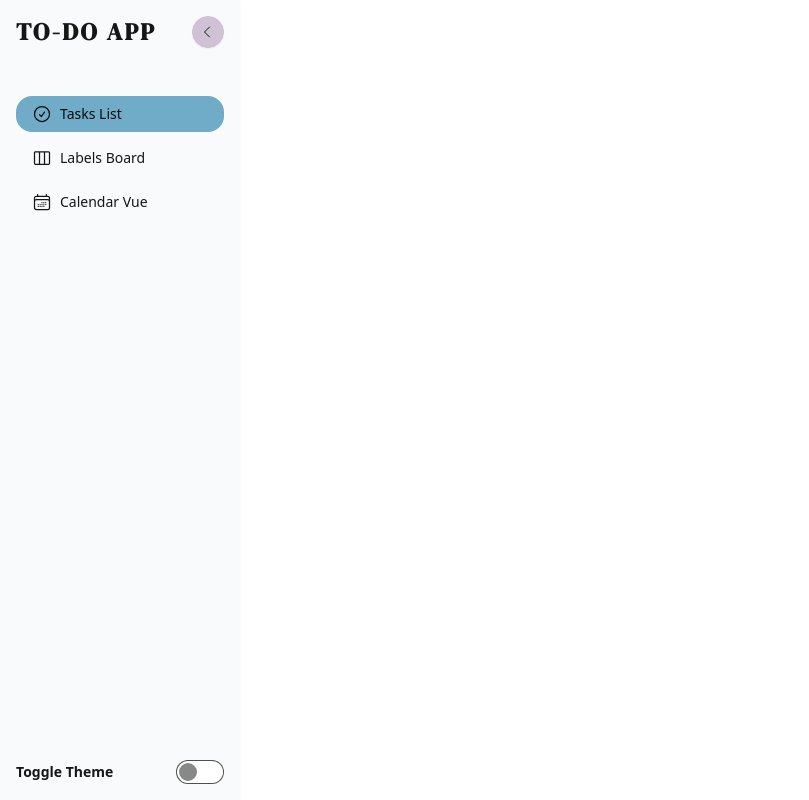
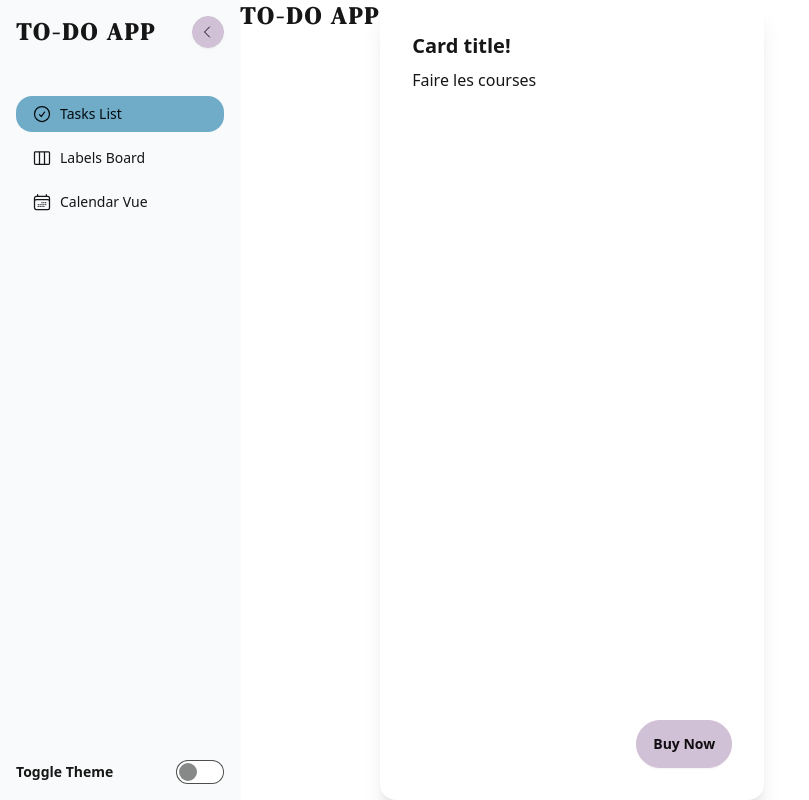
Before and after one commit to AurelieESEO/todo_react_project, a React (Vite) app in the folder todo_react_project/: page / in a window 1280 px wide. Shown: the whole page, without its empty margins (0-809 px from the left). Built offline with nearby package versions, Linux system fonts and the light colour scheme; a web font is replaced by a local one.

Commit message:
mainPage + title of the page + creation of task + card

```diff
--- a/todo_react_project/src/App.tsx
+++ b/todo_react_project/src/App.tsx
@@ -1,11 +1,17 @@
 import './App.css'
 import Sidebar from "./components/Sidebar.tsx";
+import Task from "./components/Task.tsx";
 
 function App() {
 
   return (
 		<main data-theme="pastel" className="h-full bg-base-100">
+			<div className={'h-full flex flex-row'}>
 				<Sidebar></Sidebar>
+				<h1 className="flex align-items font-body font-title tracking-widest uppercase font-semibold text-2xl ">To-Do App</h1>
+				<Task text="Faire les courses"/>
+			</div>
+
 		</main>
   )
 }
--- /dev/null
+++ b/todo_react_project/src/components/Task.tsx
@@ -0,0 +1,20 @@
+import React from "react";
+
+type Props = {
+    text : string;
+};
+const Task: React.FC<Props> = (props:Props) => {
+    return (
+        <div className="card w-96 bg-base-100 shadow-xl">
+            <div className="card-body">
+                <h2 className="card-title">Card title!</h2>
+                <p>{props.text}</p>
+                <div className="card-actions justify-end">
+                    <button className="btn btn-primary">Buy Now</button>
+                </div>
+            </div>
+        </div>
+    );
+}
+
+export default Task;
```
